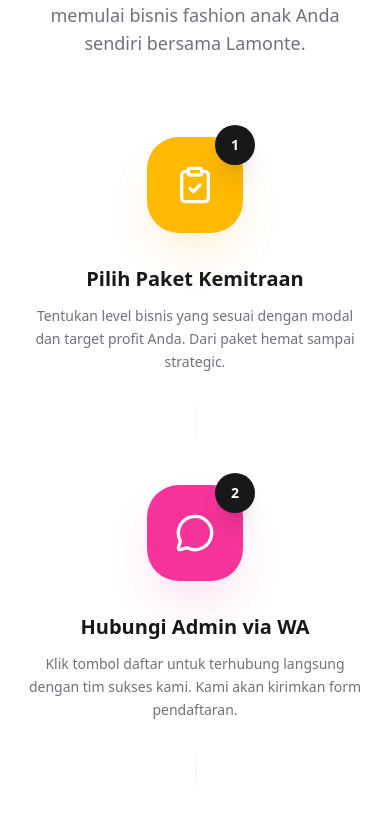
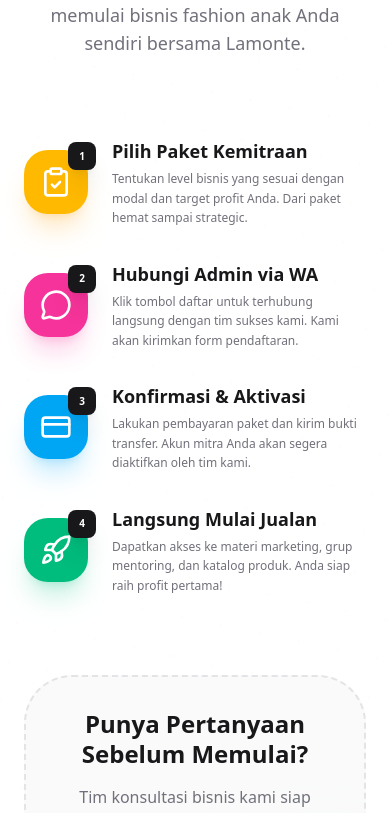
Before and after one commit to WijayaSaputra-867/lp_lamonte_mode_internasional, a Next.js app: page / in a window 390 px wide. Shown: the part 5066-5879 px from the top of the page. Built offline with nearby package versions, Linux system fonts and the light colour scheme.

Commit message:
refactor: adjust registration process step layout and styling for improved responsiveness

```diff
--- a/components/RegistrationProcess.tsx
+++ b/components/RegistrationProcess.tsx
@@ -57,26 +57,28 @@ export default function RegistrationProcess() {
           {/* Connector Line (Desktop) */}
           <div className="hidden lg:block absolute top-[60px] left-[5%] right-[5%] h-1 bg-zinc-50 border-y border-zinc-100 pointer-events-none"></div>
 
-          <div className="grid grid-cols-1 md:grid-cols-2 lg:grid-cols-4 gap-12 relative z-10">
+          <div className="grid grid-cols-1 md:grid-cols-2 lg:grid-cols-4 gap-8 lg:gap-12 relative z-10">
             {STEPS.map((step, i) => (
-              <div key={i} className="group flex flex-col items-center text-center">
-                <div className={`relative mb-8 h-24 w-24 flex items-center justify-center rounded-[2rem] ${step.color} text-white shadow-2xl ${step.shadow} group-hover:scale-110 group-hover:rotate-6 transition-all duration-500`}>
-                  <step.icon size={40} />
-                  <div className="absolute -top-3 -right-3 h-10 w-10 flex items-center justify-center rounded-2xl bg-zinc-900 text-white text-sm font-black shadow-xl">
+              <div key={i} className="group flex flex-row lg:flex-col items-center lg:items-center text-left lg:text-center gap-6 lg:gap-0">
+                <div className={`relative shrink-0 mb-0 lg:mb-8 h-16 w-16 lg:h-24 lg:w-24 flex items-center justify-center rounded-2xl lg:rounded-[2rem] ${step.color} text-white shadow-xl lg:shadow-2xl ${step.shadow} group-hover:scale-110 group-hover:rotate-6 transition-all duration-500`}>
+                  <step.icon className="w-8 h-8 lg:w-10 lg:h-10" />
+                  <div className="absolute -top-2 -right-2 lg:-top-3 lg:-right-3 h-7 w-7 lg:h-10 lg:w-10 flex items-center justify-center rounded-lg lg:rounded-2xl bg-zinc-900 text-white text-[10px] lg:text-sm font-black shadow-xl">
                     {i + 1}
                   </div>
                 </div>
 
-                <h3 className="text-xl font-extrabold text-zinc-900 outfit mb-3">
-                  {step.title}
-                </h3>
-                <p className="text-sm text-zinc-500 font-medium leading-relaxed">
-                  {step.desc}
-                </p>
+                <div className="flex-1">
+                  <h3 className="text-lg lg:text-xl font-extrabold text-zinc-900 outfit mb-1 lg:mb-3">
+                    {step.title}
+                  </h3>
+                  <p className="text-xs lg:text-sm text-zinc-500 font-medium leading-relaxed">
+                    {step.desc}
+                  </p>
+                </div>
 
                 {i < STEPS.length - 1 && (
-                  <div className="mt-8 lg:hidden">
-                    <div className="h-8 w-px bg-zinc-100"></div>
+                  <div className="hidden md:block lg:hidden absolute -bottom-6 left-1/2 -translate-x-1/2">
+                    <div className="h-6 w-px bg-zinc-100"></div>
                   </div>
                 )}
               </div>
```
